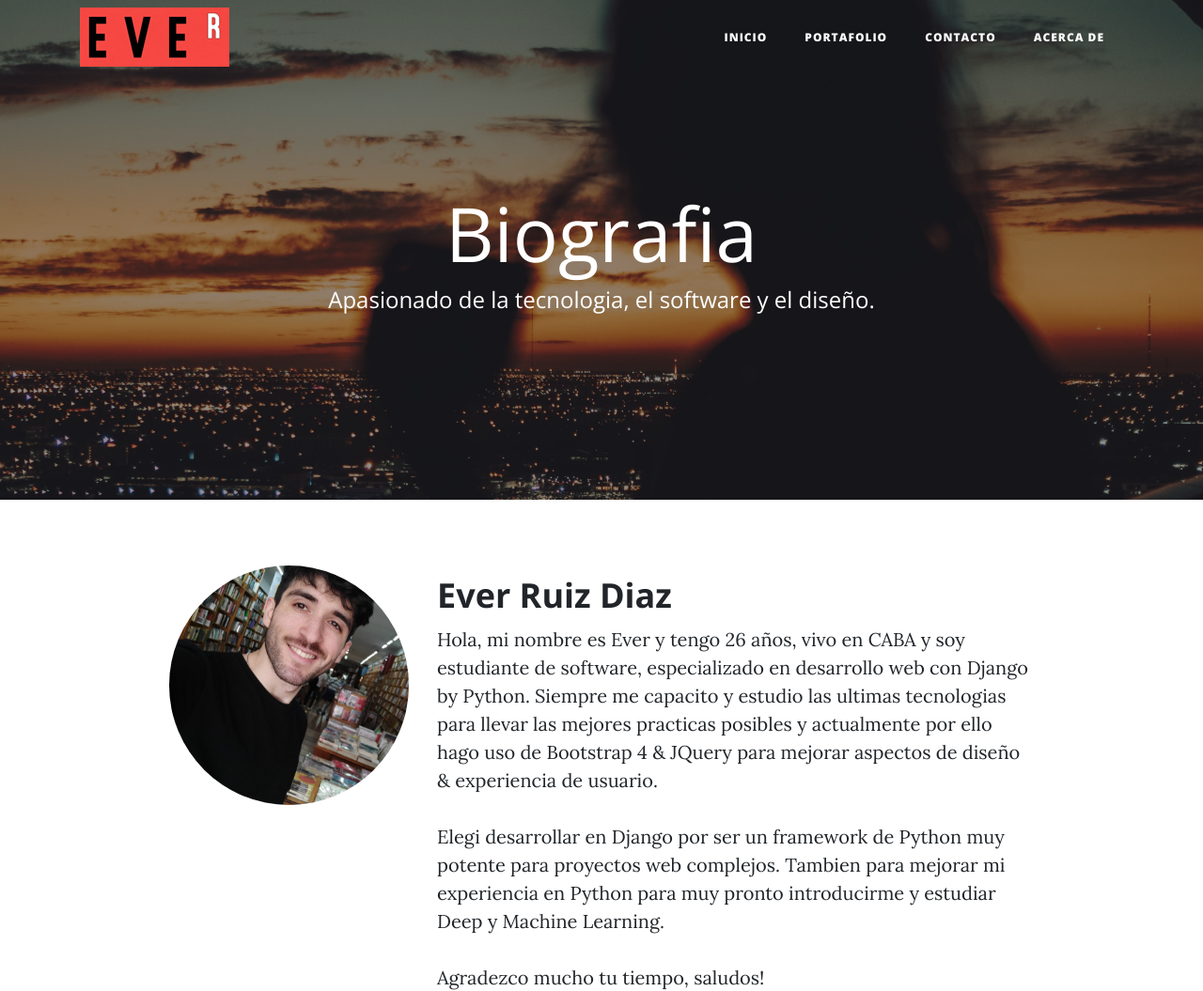
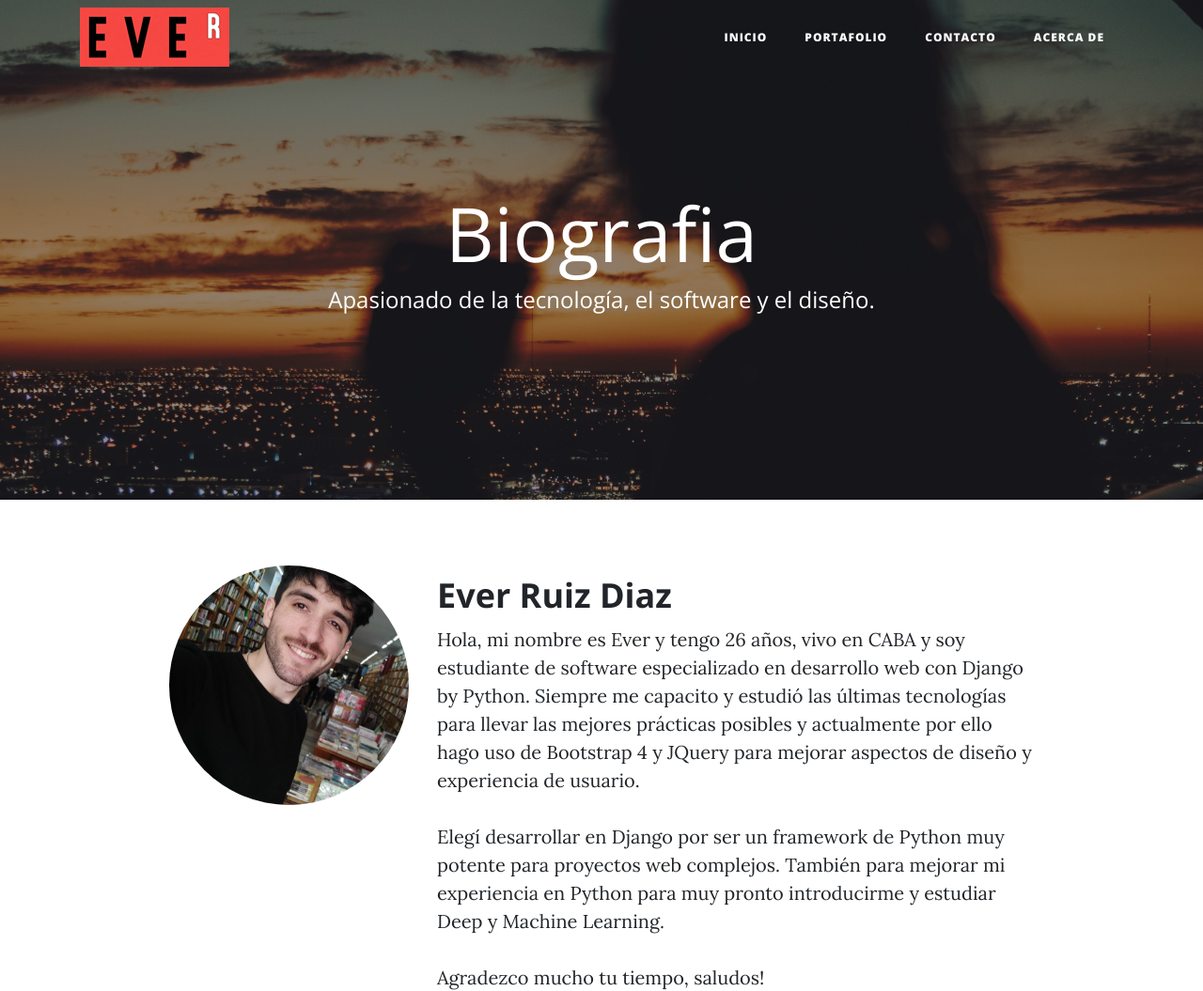
Before and after one commit to ruizdiazever/me, a Django app: page /about/ in a window 1280 px wide. Shown: the top 1055 px of the page at 94% size. Run offline with Django 3.2, Linux system fonts and the light colour scheme; some libraries are stand-ins or nearby versions.

Commit message:
Arreglos de ortografia

```diff
--- a/core/templates/core/about.html
+++ b/core/templates/core/about.html
@@ -6,7 +6,7 @@
 
 {% block headers %}
 <h1 class= display-4>Biografia</h1>
-<span class="subheading">Apasionado de la tecnologia, el software y el diseño.</span>
+<span class="subheading">Apasionado de la tecnología, el software y el diseño.</span>
 {% endblock %}
 
 {% block content %}
@@ -17,12 +17,17 @@
         </div>
         <div class="col-lg-7 col-md-8">
             <h2 class="section-heading">Ever Ruiz Diaz</h2>
-            <p>Hola, mi nombre es Ever y tengo 26 años, vivo en CABA y soy estudiante de software,
-                especializado en desarrollo web con Django by Python. Siempre me capacito y estudio las ultimas tecnologias para llevar las mejores practicas posibles y
-                actualmente por ello hago uso de Bootstrap 4 & JQuery para mejorar aspectos de diseño & experiencia de usuario.
+            <p>Hola, mi nombre es Ever y tengo 26 años, vivo en CABA y
+                soy estudiante de software especializado en desarrollo
+                web con Django by Python. Siempre me capacito y estudió
+                las últimas tecnologías para llevar las mejores prácticas
+                posibles y actualmente por ello hago uso de Bootstrap 4 y
+                JQuery para mejorar aspectos de diseño y experiencia de usuario.
                 <br><br>
-                Elegi desarrollar en Django por ser un framework de Python muy potente para proyectos web complejos. Tambien para mejorar mi experiencia en Python para
-                muy pronto introducirme y estudiar Deep y Machine Learning.
+                Elegí desarrollar en Django por ser un framework de Python
+                muy potente para proyectos web complejos. También para mejorar
+                mi experiencia en Python para muy pronto introducirme y estudiar
+                Deep y Machine Learning.
                 <br><br>
                 Agradezco mucho tu tiempo, saludos!
             </p>
--- a/core/templates/core/base.html
+++ b/core/templates/core/base.html
@@ -27,7 +27,7 @@
             <button class="navbar-toggler navbar-toggler-right" type="button" data-toggle="collapse"
                 data-target="#navbarResponsive" aria-controls="navbarResponsive" aria-expanded="false"
                 aria-label="Toggle navigation">
-                Menu
+                Menú
             </button>
             <div class="collapse navbar-collapse" id="navbarResponsive">
                 <ul class="navbar-nav ml-auto">
@@ -95,8 +95,7 @@
                             </a>
                         </li>
                     </ul>
-                    <p class="copyright" style="color: black; text-align: center;">Copyright &copy; 2019 | Ever Ruiz Diaz, todos los derechos
-                        reservados.</p>
+                    <p class="copyright" style="color: black; text-align: center;">Copyright &copy; 2019 | Ever Ruiz Diaz, todos los derechos reservados.</p>
                 </div>
             </div>
         </div>
--- a/core/templates/core/contact.html
+++ b/core/templates/core/contact.html
@@ -13,7 +13,7 @@
 <div class="container">
     <div class="row">
         <div class="col-lg-8 col-md-10 mx-auto">
-            <p>Puedes contactarme por Linkedlin, Instagram o bien dejarme un mensaje a través de cualquiera de mis sitios o canales.</p>
+            <p>Puedes contactarme por Linkedin, Instagram o bien dejarme un mensaje a través de cualquiera de mis sitios o canales.</p>
             <br><br>
             <p><b>Teléfono:</b> +54 11 2669 6100</p>
             <p><b>Honorarios:</b> 50 U$S/h (precio base)</p>
```
Also changed, not shown: core/templates/core/home.html (+6 -4 lines), db.sqlite3.
